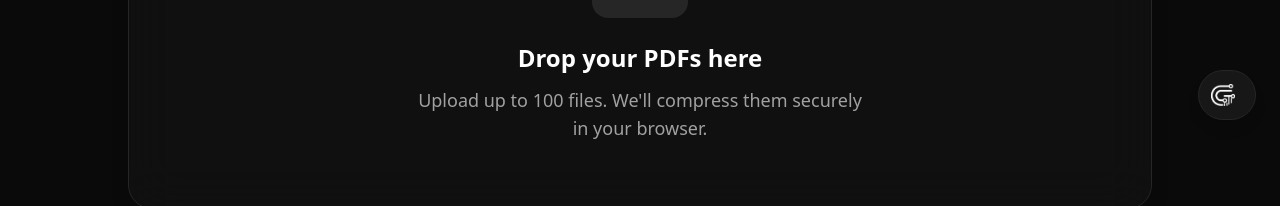
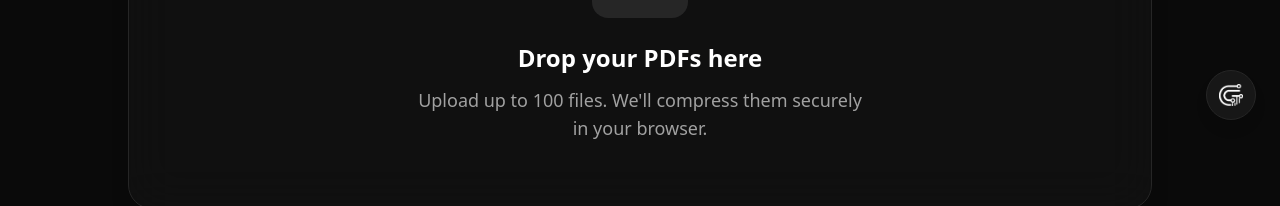
Before and after one commit to ELMACHHOUNE/pdf-gotodev, a Next.js app: page / in a window 1280 px wide. Shown: the part 656-862 px from the top of the page. Built offline with nearby package versions, Linux system fonts and the light colour scheme.

Commit message:
Improve GoToDevButton layout by adjusting class properties for better spacing and hover effects

```diff
--- a/components/ui/gotodev-button.tsx
+++ b/components/ui/gotodev-button.tsx
@@ -7,9 +7,8 @@ export const GoToDevButton = () => {
     <Link
       href="https://gotodev.ma"
       target="_blank"
-      className="fixed bottom-6 right-6 z-50 flex items-center gap-2 bg-white dark:bg-neutral-900 border border-neutral-200 dark:border-neutral-800 p-3 rounded-full shadow-lg hover:shadow-xl transition-all hover:-translate-y-1 group"
+      className="fixed bottom-6 right-6 z-50 flex items-center bg-white dark:bg-neutral-900 border border-neutral-200 dark:border-neutral-800 p-3 rounded-full shadow-lg hover:shadow-xl transition-all hover:-translate-y-1 group"
     >
-
       <Image
         src="/images/icon.webp"
         alt="GoToDev"
@@ -24,7 +23,7 @@ export const GoToDevButton = () => {
         height={24}
         className="w-6 h-6 object-contain hidden dark:block"
       />
-      <span className="max-w-0 overflow-hidden group-hover:max-w-xs transition-all duration-300 ease-in-out whitespace-nowrap text-sm font-medium text-neutral-700 dark:text-neutral-200">
+      <span className="max-w-0 overflow-hidden group-hover:max-w-xs group-hover:ml-2 transition-all duration-300 ease-in-out whitespace-nowrap text-sm font-medium text-neutral-700 dark:text-neutral-200">
         Visit GoToDev.ma
       </span>
     </Link>
```
